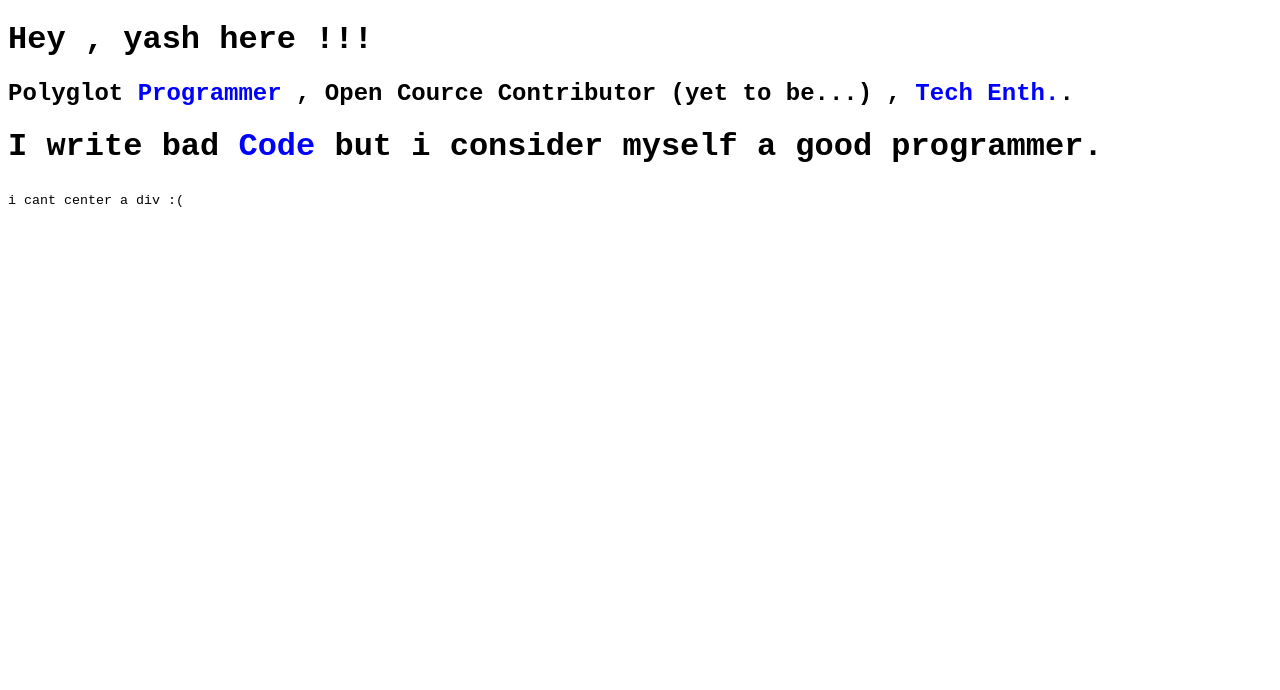
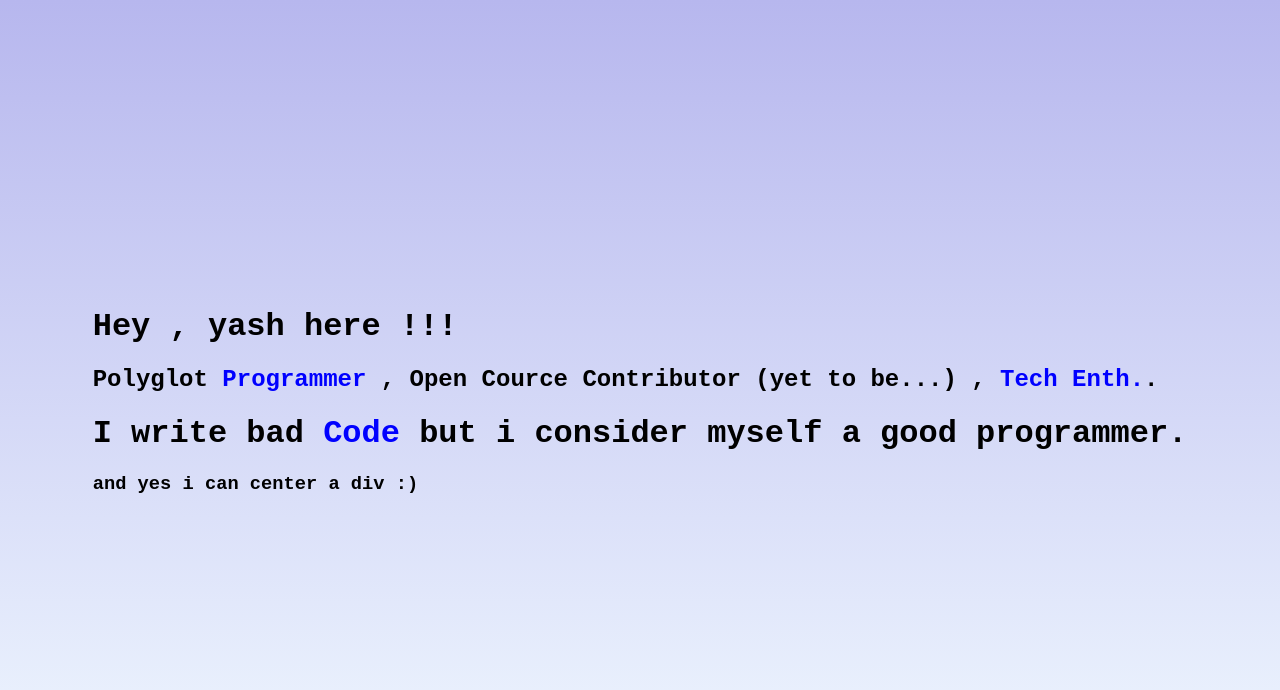
Before and after one commit to ctrly4sh/ctrly4sh.github.io, a plain HTML site: page index.html in a window 1280 px wide. Drawn offline with Linux system fonts and the light colour scheme.

Commit message:
updates lol

```diff
--- a/index.html
+++ b/index.html
@@ -27,7 +27,7 @@
         I write bad <span style="color: blue; cursor: pointer;" onclick="github() ">Code</span> but i consider myself
         a good programmer.
       </h1>
-      <p><sub>i cant center a div :(</sub></p>
+      <h3>and yes i can center a div :)</h3>
     </div>
   </body>
 
--- a/style.css
+++ b/style.css
@@ -1,3 +1,7 @@
 body {
+  height: 98vh;
   font-family: "Fira Code thin", monospace;
-}
+  display: flex;
+  justify-content: center;
+  align-items: center;
+  background-image: linear-gradient(rgb(183, 183, 238), aliceblue);}
```
